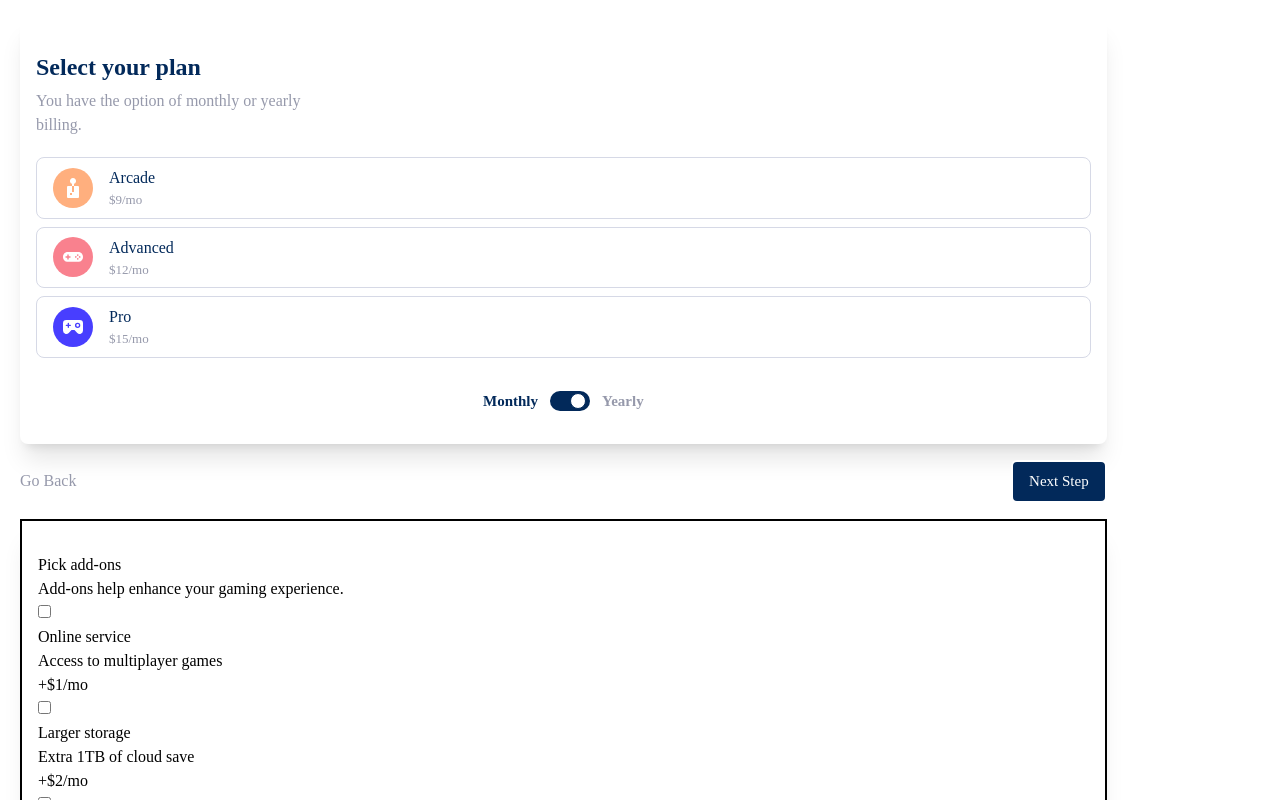
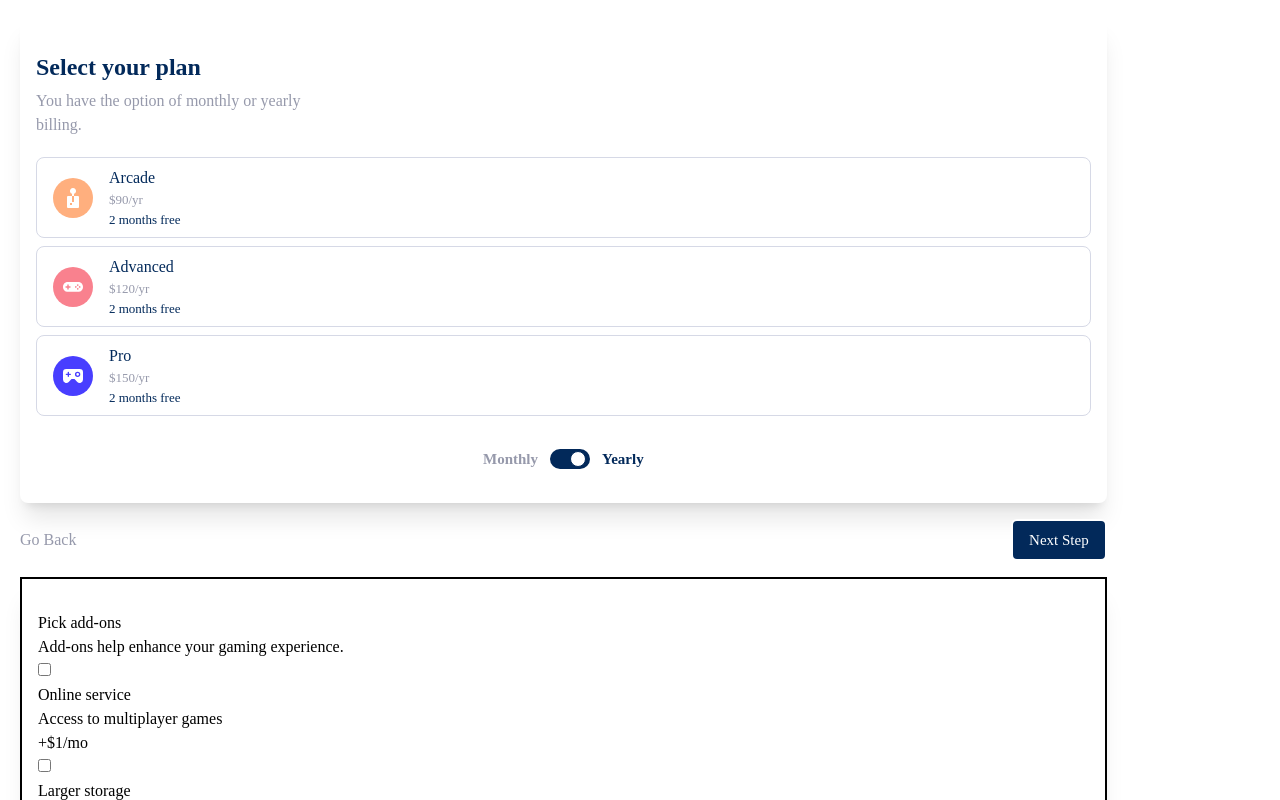
Before and after one commit to wx-it/multi-step-form, a React (Create React App) app: page / in a window 1280 px wide. Both pictures are taken after a click on the label 570 px from the left and 970 px from the top of the page. Shown: the part 570-1370 px from the top of the page. Built offline with nearby package versions, Linux system fonts and the light colour scheme.

Commit message:
toggle between yearly and monthly

```diff
--- a/src/components/Step2.jsx
+++ b/src/components/Step2.jsx
@@ -1,9 +1,16 @@
 import iconArcade from '../assets/images/icon-arcade.svg'
 import iconAdvanced from '../assets/images/icon-advanced.svg'
 import iconPro from '../assets/images/icon-pro.svg'
-
+import { useState } from 'react'
 
 const Step2 = () => {
+
+  //add a toggle function between monthly and yearly
+  const [time, setTime] = useState(false)
+  function toggle() {
+    setTime(time => !time)
+  }
+
   return (
   <div className=''>
   <div className='bg-White py-8 px-4 rounded-lg shadow-xl'>
@@ -23,7 +30,8 @@ const Step2 = () => {
   </div>
     <div className='block'>
      <h3  className='font-medium text-Marine-blue' >Arcade</h3>
-     <p className='text-Cool-gray text-sm'>$9/mo</p>
+     <p className='text-Cool-gray text-sm'>{time ? "$90/yr" : "$9/mo"}</p>
+     {time && <p className='text-sm text-Marine-blue font-normal'>2 months free</p>}
     </div>
 </div>
 
@@ -33,7 +41,8 @@ const Step2 = () => {
   </div>
     <div className='block'>
       <h3  className='font-medium text-Marine-blue' >Advanced</h3>
-      <p className='text-Cool-gray text-sm'>$12/mo</p>
+      <p className='text-Cool-gray text-sm'>{time ? "$120/yr" : "$12/mo"}</p>
+     {time && <p className='text-sm text-Marine-blue font-normal'>2 months free</p>}
     </div>
 </div>
 
@@ -43,7 +52,8 @@ const Step2 = () => {
   </div>
     <div className='block'>
       <h3 className='font-medium text-Marine-blue' >Pro</h3>
-      <p className='text-Cool-gray text-sm'>$15/mo</p>
+      <p className='text-Cool-gray text-sm'>{time ? "$150/yr" : "$15/mo"}</p>
+     {time && <p className='text-sm text-Marine-blue font-normal'>2 months free</p>}
     </div>
 </div>
 
@@ -51,17 +61,16 @@ const Step2 = () => {
 
 <div className='flex items-center justify-center space-x-3 mt-8'>
 
-    <span className='font-bold text-Marine-blue text-ms' >Monthly</span>
+    <span className={time ? 'text-Cool-gray font-bold text-ms' : 'font-bold text-Marine-blue text-ms'} >Monthly</span>
 
     <label className="inline-flex relative items-center cursor-pointer">
-    <input type="checkbox" value="" className="sr-only peer"/>
-    <div
-    className="w-10 h-5 bg-Marine-blue peer-focus:outline-none peer-focus:ring-4 peer-focus:ring-White
+    <input onClick={toggle} type="checkbox" value="" className="sr-only peer"/>
+    <div className="w-10 h-5 bg-Marine-blue peer-focus:outline-none peer-focus:ring-4 peer-focus:ring-White
     rounded-full peer peer-checked:after:translate-x-full peer-checked:after:border-white after:content-['']
     after:absolute after:top-[2px] after:left-[3.75px] after:bg-White after:border-Marine-blue after:border
     after:rounded-full after:h-4 after:w-4 after:transition-all peer-checked:Marine-blue"></div>
 </label>
-    <span className='font-bold text-Cool-gray text-ms' >Yearly</span>
+    <span className={time ? 'text-Marine-blue font-bold text-ms' : 'font-bold text-Cool-gray text-ms'}>Yearly</span>
 </div>
   </div>
 
```
